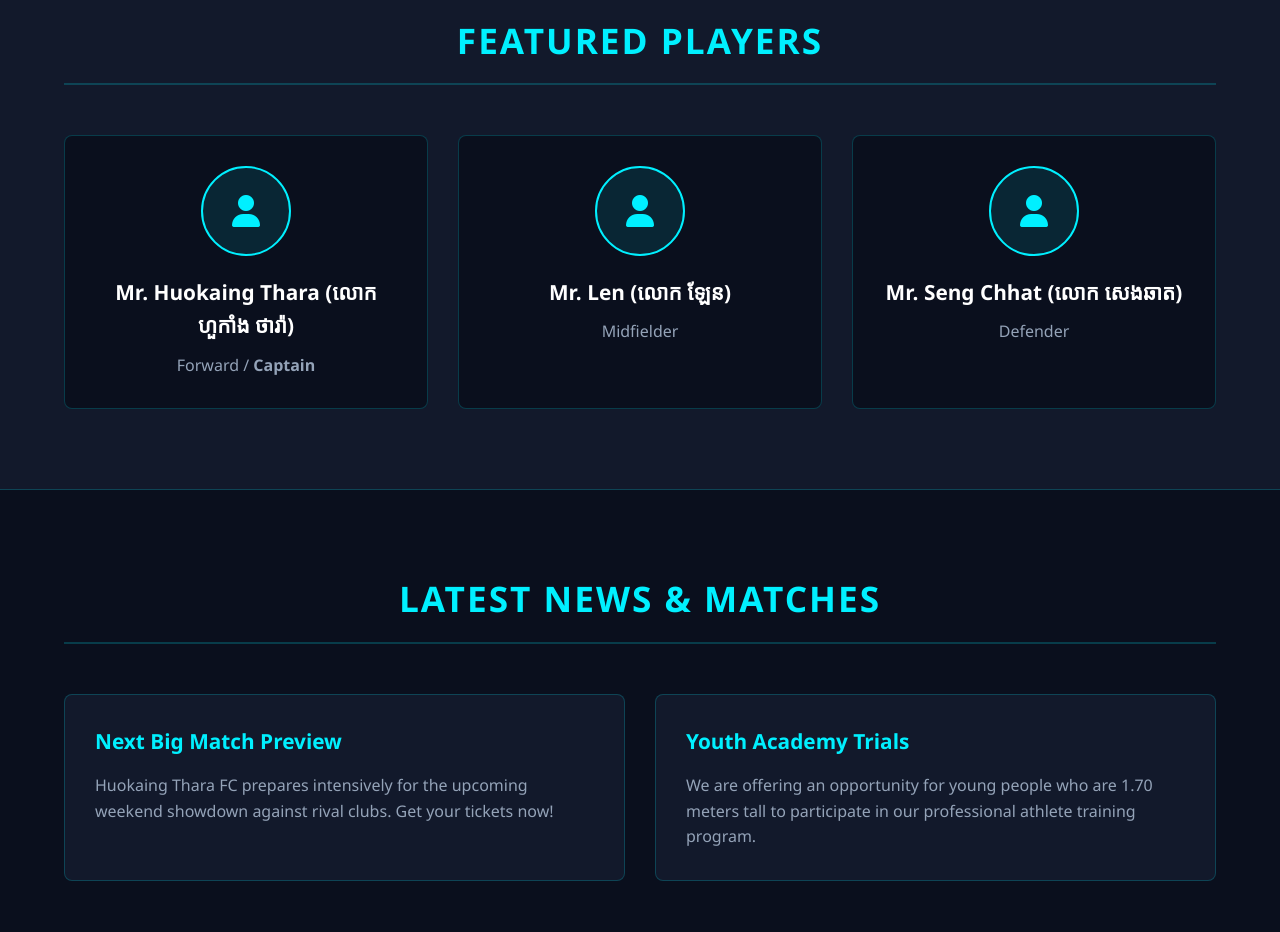
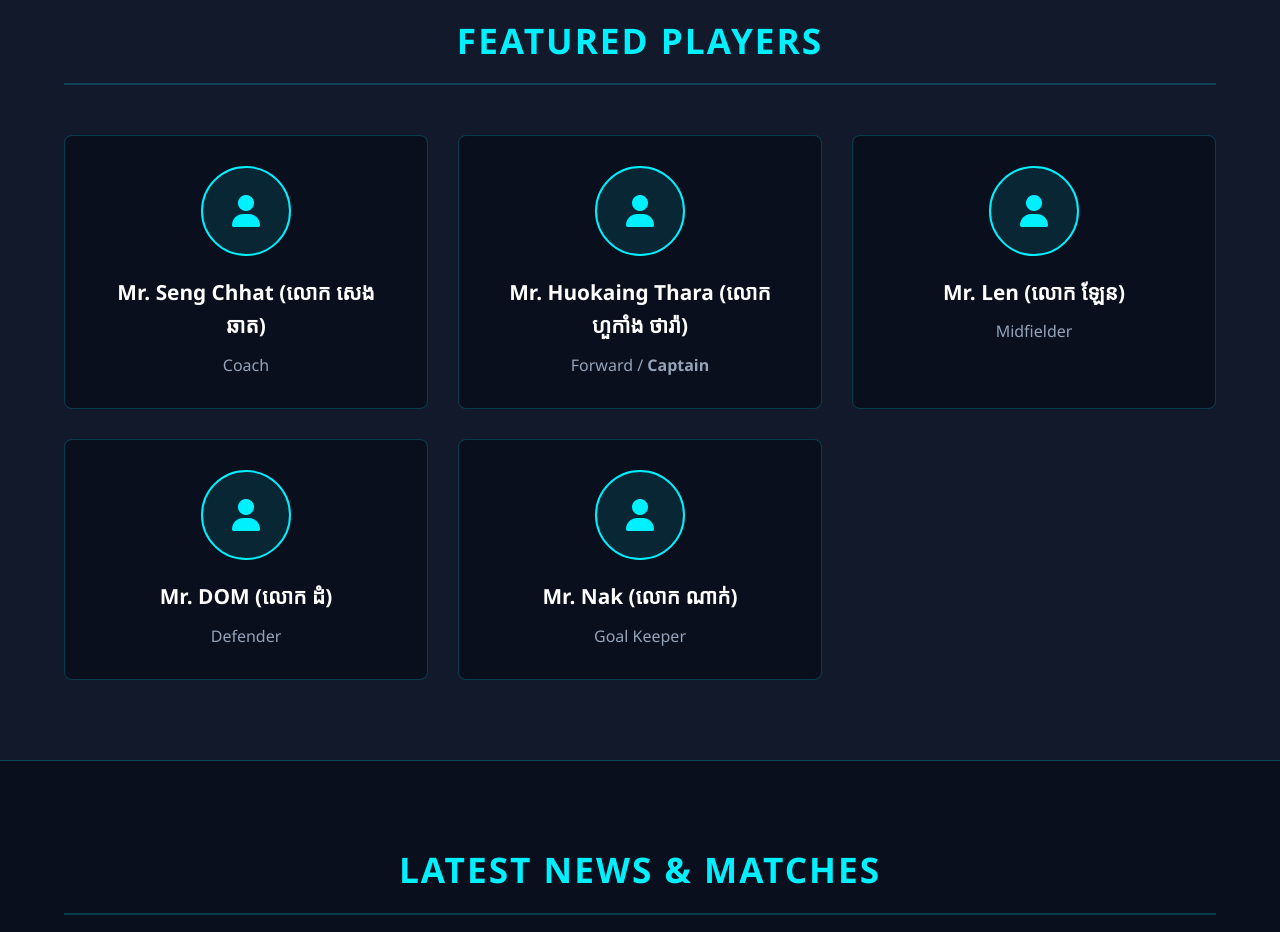
Before and after one commit to tharahuokaing/huokaingthara_football_club, a plain HTML site: page index.html in a window 1280 px wide. Shown: the part 1400-2332 px from the top of the page. Drawn offline with Linux system fonts and the light colour scheme.

Commit message:
Add player cards for Mr. Seng Chhat and Mr. Nak

```diff
--- a/index.html
+++ b/index.html
@@ -117,6 +117,12 @@
             <div class="team-grid">
                 <div class="player-card">
                     <div class="player-img"><i class="fa-solid fa-user"></i></div>
+                    <h3>Mr. Seng Chhat (លោក សេង ឆាត)</h3>
+                    <p class="en-text">Coach</p>
+                    <p class="kh-text" style="display:none;">គ្រូបង្វឹក</p>
+                </div>
+                <div class="player-card">
+                    <div class="player-img"><i class="fa-solid fa-user"></i></div>
                     <h3>Mr. Huokaing Thara (លោក ហួកាំង ថារ៉ា)</h3>
                     <p class="en-text">Forward / <b>Captain</b></p>
                     <p class="kh-text" style="display:none;">ខ្សែប្រយុទ្ធ / <b>ប្រធានក្រុម</b></p>
@@ -129,9 +135,15 @@
                 </div>
                 <div class="player-card">
                     <div class="player-img"><i class="fa-solid fa-user"></i></div>
-                    <h3>Mr. Seng Chhat (លោក សេងឆាត)</h3>
+                    <h3>Mr. DOM (លោក ដំ)</h3>
                     <p class="en-text">Defender</p>
                     <p class="kh-text" style="display:none;">ខ្សែការពារ</p>
+                </div>
+                <div class="player-card">
+                    <div class="player-img"><i class="fa-solid fa-user"></i></div>
+                    <h3>Mr. Nak (លោក ណាក់)</h3>
+                    <p class="en-text">Goal Keeper</p>
+                    <p class="kh-text" style="display:none;">អ្នកចាំទី</p>
                 </div>
             </div>
         </div>
```
